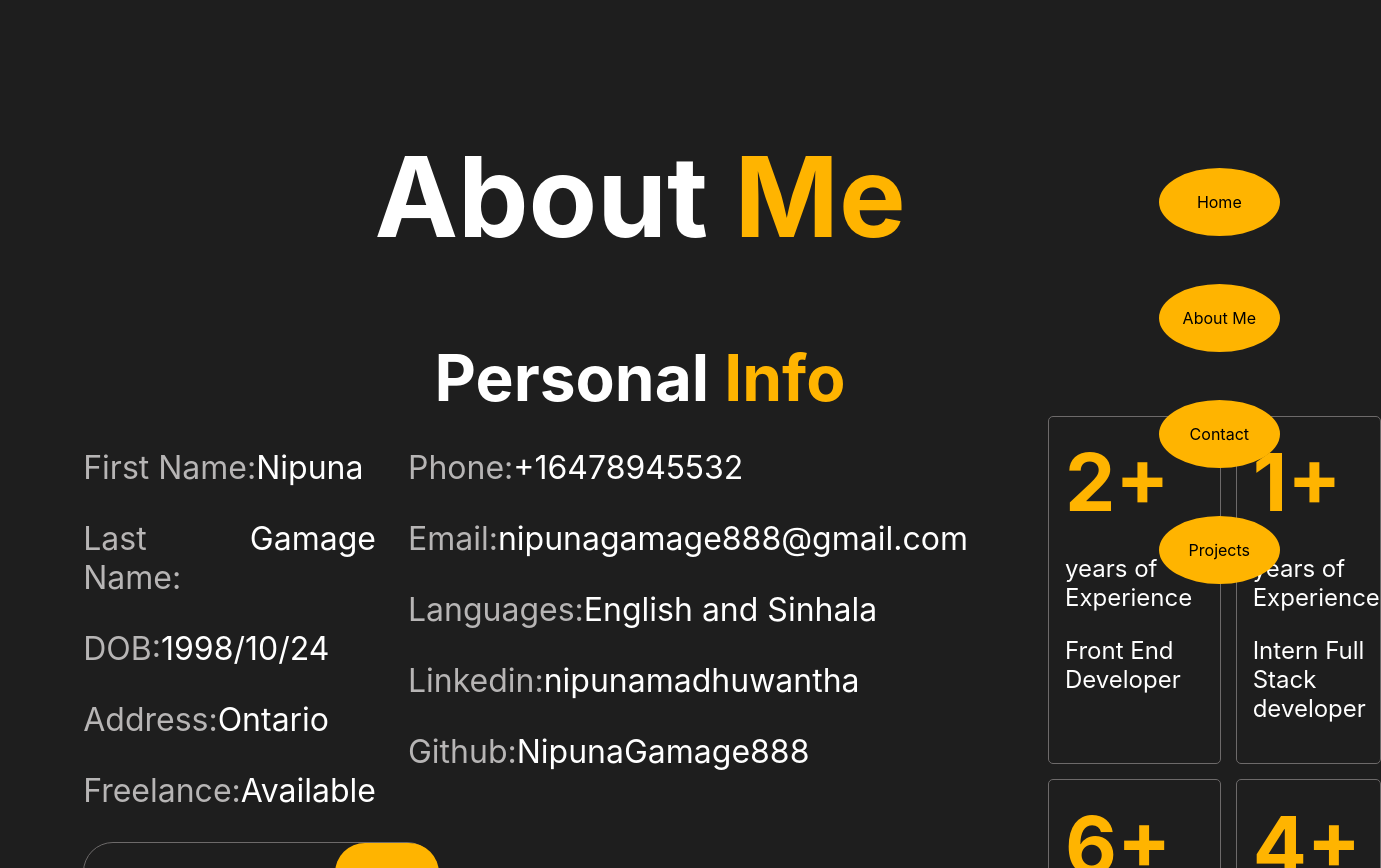
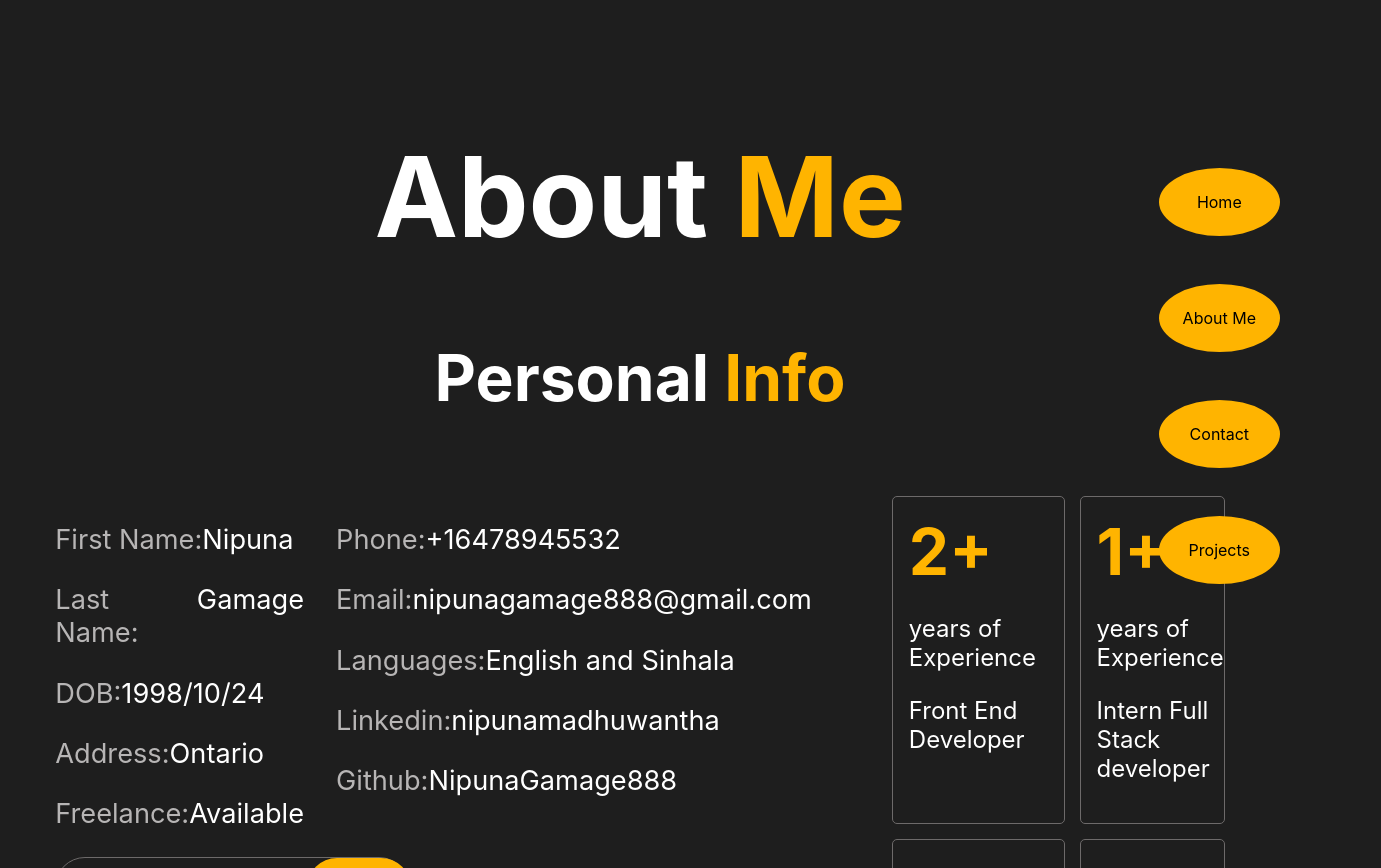
Before and after one commit to NipunaGamage888/portfolio, a React (Create React App) app: page /about in a window 1280 px wide. Shown: the top 868 px of the page, 1381 px wide, since content can reach past the window. Built offline with nearby package versions, Linux system fonts and the light colour scheme; the HTML template or start-up script is replaced by a standard one.

Commit message:
added changes

```diff
--- a/package.json
+++ b/package.json
@@ -14,6 +14,7 @@
     "@tsparticles/all": "^3.3.0",
     "@tsparticles/react": "^3.0.0",
     "axios": "^1.6.8",
+    "dotenv": "^16.4.5",
     "firebase": "^10.12.0",
     "framer-motion": "^11.1.7",
     "react": "^18.2.0",
--- a/src/components/About/About.scss
+++ b/src/components/About/About.scss
@@ -32,8 +32,12 @@
     @include tablet {
       display: flex;
       flex-direction: row;
+      justify-content: center;
+      margin-top: 5rem;
       width: 87%;
       border-bottom: 1px solid rgb(109, 106, 106);
+    }@include exLarge{
+      width:90%
     }
   }
   &__me {
@@ -48,12 +52,14 @@
     }
   }
   &__desc {
-    font-size: 1.5rem;
+    font-size: 1rem;
     display: flex;
     flex-direction: column;
     color: rgb(183, 181, 181);
     @include desktop {
       flex-direction: row;
+      font-size: 1.7rem;
+    }@include exLarge{
       font-size: 2rem;
     }
   }
@@ -77,6 +83,8 @@
     font-size: 1rem;
     color: white;
     @include desktop {
+      font-size: 1.7rem;
+    }@include exLarge{
       font-size: 2rem;
     }
   }
@@ -96,7 +104,14 @@
     grid-template-columns: repeat(2, 1fr);
     grid-template-rows: repeat(2, 1fr);
     gap: 15px;
-    padding-bottom: 15rem;
+    padding-bottom: 3rem;
+    @include tablet{
+      padding-bottom: 8rem;
+    }
+    @include desktop{
+      padding-bottom: 10rem;
+    }
+
   }
   &__exp {
     border: 1px solid rgb(109, 106, 106);
@@ -115,6 +130,8 @@
     margin: 0;
     padding: 0;
     @include desktop {
+      font-size: 4rem;
+    }@include exLarge{
       font-size: 5rem;
     }
   }
--- a/src/components/Contact/Contact.js
+++ b/src/components/Contact/Contact.js
@@ -13,6 +13,7 @@ function Contact() {
   const [name, setName] = useState("");
   const [subject, setSubject] = useState("");
   const [message, setMessage] = useState("");
+  const PORT = process.env.REACT_APP_API_URL;
   const pageVariants = {
     initial: {
       opacity: 0,
@@ -45,7 +46,7 @@ function Contact() {
       message: message,
     };
     try {
-      await axios.post("http://localhost:8081/api/sendemail", formData);
+      await axios.post(`${PORT}`, formData);
       alert("Email Sent Successfully");
     } catch (error) {
       console.error(error);
--- a/src/components/Home/Home.js
+++ b/src/components/Home/Home.js
@@ -78,8 +78,8 @@ function Home() {
           <div className="home__title"> </div>
 
           <p className="home__info">
-            I'm a Tunisian based web designer & front‑end developer focused on
-            crafting clean & user‑friendly experiences, I am passionate about
+            I'm a Canadian based full stack developer focused on
+            creating clean & user‑friendly experiences, I am passionate about
             building excellent software that improves the lives of those around
             me.
           </p>
--- a/src/styles/partials/mixings.scss
+++ b/src/styles/partials/mixings.scss
@@ -18,3 +18,9 @@
 
     }
 }
+
+@mixin exLarge{
+    @media screen and (min-width: $ex-large){
+        @content
+    }
+}
--- a/src/styles/partials/variables.scss
+++ b/src/styles/partials/variables.scss
@@ -12,3 +12,4 @@ $mercury:#E1E1E1;
 $tablet-breakpoint: 768px;
 $desktop-breakpoint: 1280px;
 $mobile-breakpoint: 599px;
+$ex-large:1536px
```
Also changed, not shown: 1 other file (tests, documents, lock files or other folders).
